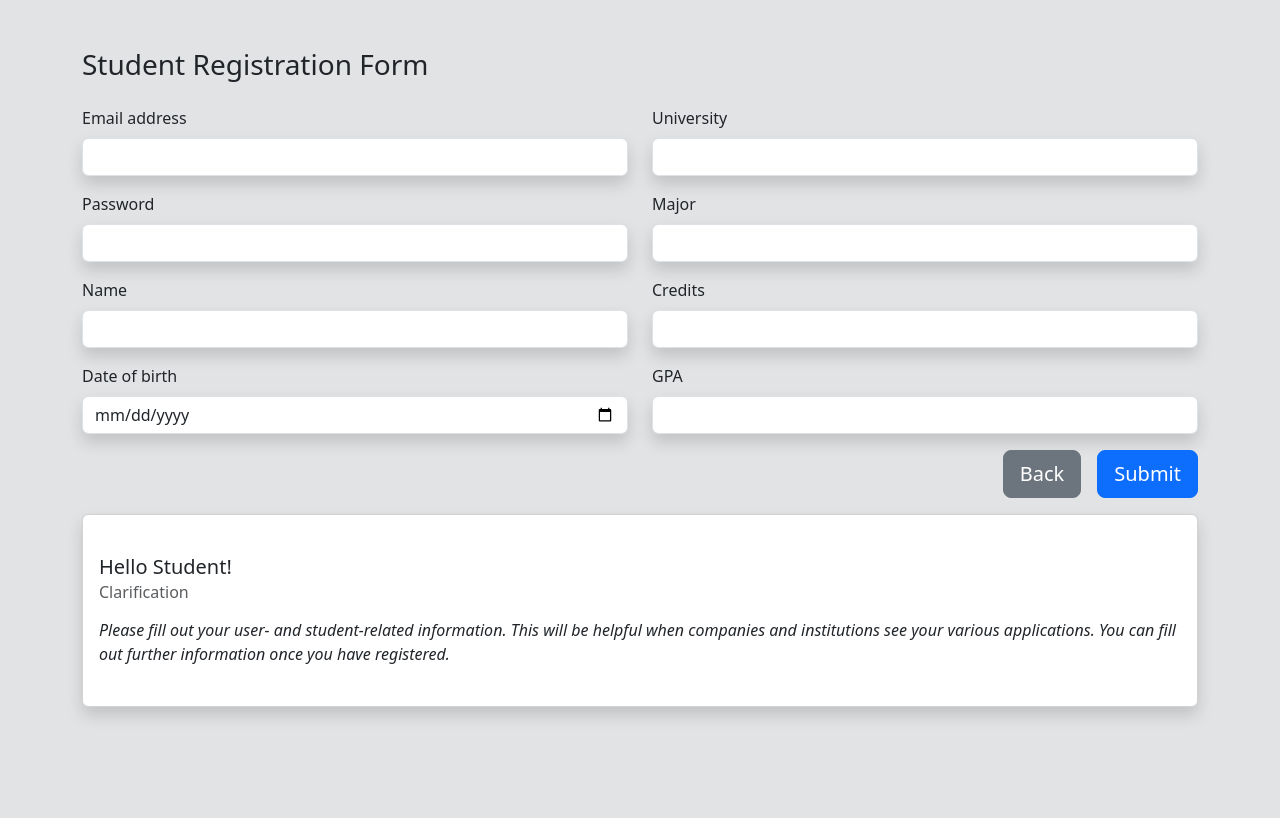
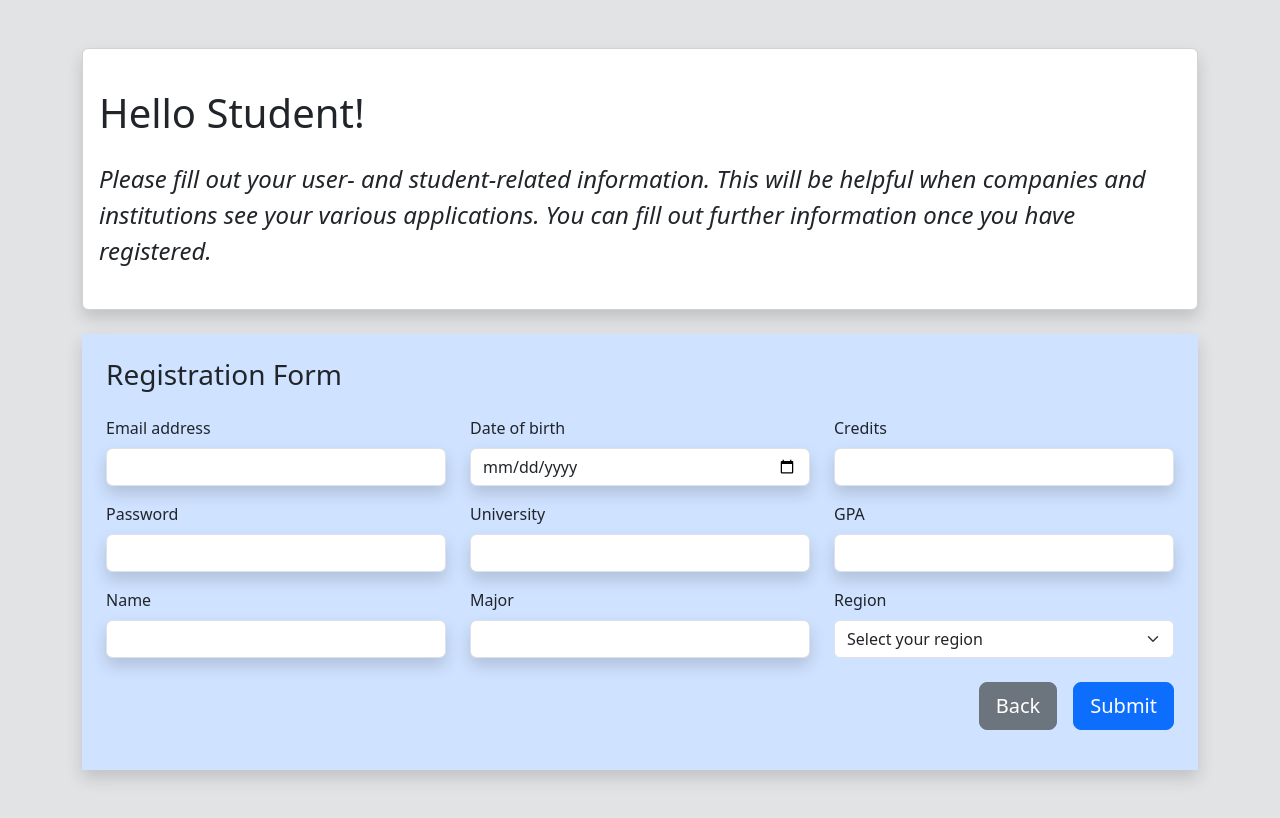
Before and after one commit to kasap-ot/thesis-project, a FastAPI app: page /register-student in a window 1280 px wide. Shown: the part 54-872 px from the top of the page. Before the commit the page ends 772 px from the top, so only its background shows below. Run offline with FastAPI, Linux system fonts and the light colour scheme; parts of the project's set-up code (start-up, migrations or seed data) failed here and were passed over; some libraries are stand-ins or nearby versions.

Commit message:
Add region for student registration

```diff
--- a/code/source/schemas.py
+++ b/code/source/schemas.py
@@ -14,6 +14,7 @@ class StudentBase(BaseModel):
     major: str
     credits: int
     gpa: float
+    region_id: int
 
 
 class StudentCreate(StudentBase):
--- a/templates/register-student.html
+++ b/templates/register-student.html
@@ -6,7 +6,17 @@
 
 {% block content %}
 
-<h3 class="mb-4">Student Registration Form</h3>
+<div class="card py-4 shadow mb-4">
+  <div class="card-body">
+    <h5 class="card-title fs-1">Hello Student!</h5>
+    <p class="card-text fst-italic fs-4 mt-4">Please fill out your user- and student-related information. This will be helpful
+      when companies and institutions see your various applications. You can fill out further information once you have
+      registered.</p>
+  </div>
+</div>
+
+<div class="bg-primary-subtle p-4 shadow">
+  <h3 class="mb-4">Registration Form</h3>
 
   <div class="row">
     <div class="col">
@@ -25,14 +35,14 @@
         <input type="text" class="form-control shadow" id="name">
       </div>
 
+      <div id="errorMsgArea"></div>
+    </div>
+    <div class="col">
       <div class="mb-3">
         <label class="form-label">Date of birth</label>
         <input type="date" class="form-control shadow" id="dateOfBirth">
       </div>
 
-    <div id="errorMsgArea"></div>
-  </div>
-  <div class="col">
       <div class="mb-3">
         <label class="form-label">University</label>
         <input type="text" class="form-control shadow" id="university">
@@ -43,6 +53,10 @@
         <input type="text" class="form-control shadow" id="major">
       </div>
 
+      <!-- *** -->
+    </div>
+
+    <div class="col">
       <div class="mb-3">
         <label class="form-label">Credits</label>
         <input type="number" class="form-control shadow" id="credits">
@@ -53,27 +67,28 @@
         <input type="number" class="form-control shadow" id="gpa">
       </div>
 
-    <div class="d-flex justify-content-end mt-3 my-3">
-      <button type="submit" class="btn btn-lg btn-secondary me-3" id="backBtn">Back</button>
+      <div class="mb-3">
+        <label class="form-label">Region</label>
+        <select class="form-select" id="region">
+          <option selected>Select your region</option>
+          <option value="1">Europe</option>
+          <option value="2">Asia</option>
+          <option value="3">Americas</option>
+        </select>
+      </div>
+
+      <div class="d-flex justify-content-end mt-4 mb-3">
+        <a href="/register" class="btn btn-lg btn-secondary me-3">Back</a>
         <button type="submit" class="btn btn-lg btn-primary" id="submitBtn">Submit</button>
       </div>
     </div>
   </div>
-
-<div class="card py-4 shadow">
-  <div class="card-body">
-    <h5 class="card-title">Hello Student!</h5>
-    <h6 class="card-subtitle mb-3 text-body-secondary">Clarification</h6>
-    <p class="card-text fst-italic">Please fill out your user- and student-related information. This will be helpful
-      when companies and institutions see your various applications. You can fill out further information once you have
-      registered.</p>
-  </div>
 </div>
 
 <script>
-  document.getElementById("backBtn").addEventListener("click", async () => {
-    await access("/register", "GET")
-  })
+  // document.getElementById("backBtn").addEventListener("click", async () => {
+  //   await access("/register", "GET")
+  // })
 
   document.getElementById("submitBtn").addEventListener("click", async () => {
     const newStudent = {
@@ -85,6 +100,7 @@
       major: document.getElementById("major").value,
       credits: document.getElementById("credits").value,
       gpa: document.getElementById("gpa").value,
+      region_id: parseInt(document.getElementById("region").value),
     }
 
     console.log(JSON.stringify(newStudent))
```
Also changed, not shown: code/source/controllers.py (+9 -3 lines), code/tests/test_users.py (+41 -19 lines), templates/register.html (+3 -6 lines). Lines whose indentation alone changed are shown as unchanged.
